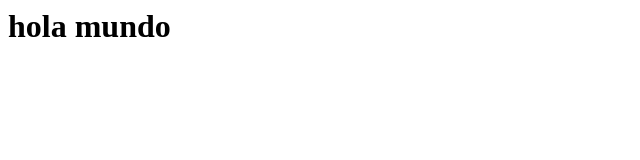
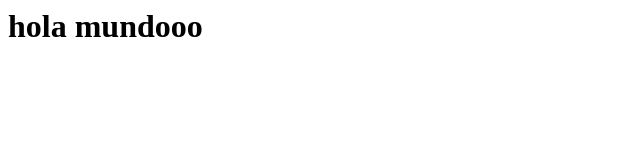
Before and after one commit to miguelba18/TALLER-PROGRAMACION, a plain HTML site: page Index.html in a window 1280 px wide. Shown: the full height of the page, 0-640 px from the left. Drawn offline with Linux system fonts and the light colour scheme.

Commit message:
crear index

```diff
--- a/Index.html
+++ b/Index.html
@@ -1 +1 @@
-<h1>hola mundo<h1>
+<h1>hola mundooo<h1>
```
